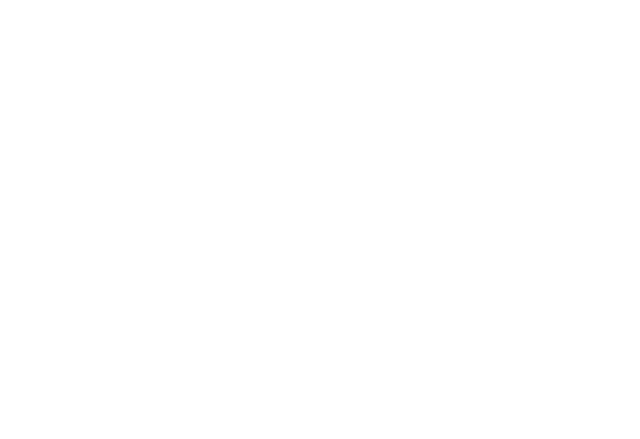
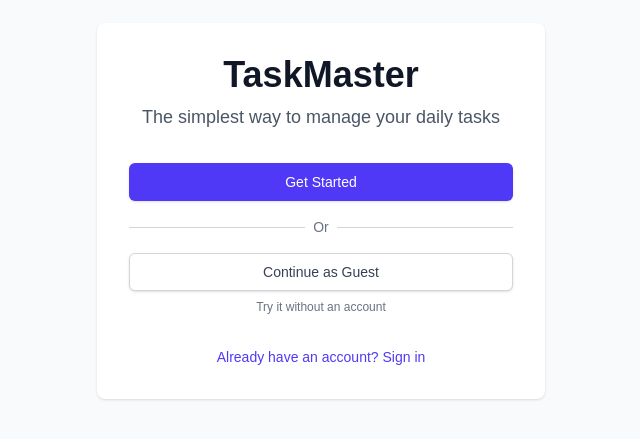
Before and after one commit to nothatbad5-cpu/crud-saas, a Next.js app: page / in a window 1280 px wide. Before the commit this address had no page. Shown: the part 189-628 px from the top of the page, without its empty margins (319-959 px from the left). Built offline with nearby package versions, Linux system fonts and the light colour scheme; no server answers.

Commit message:
Add guest mode: Continue as Guest button on home page and login page

```diff
--- a/src/app/api/stripe/checkout/route.ts
+++ b/src/app/api/stripe/checkout/route.ts
@@ -28,7 +28,7 @@
         mode: 'subscription',
         success_url: `${process.env.NEXT_PUBLIC_BASE_URL}/dashboard?success=true`,
         cancel_url: `${process.env.NEXT_PUBLIC_BASE_URL}/pricing?canceled=true`,
-        customer_email: user.email,
+        ...(user.email && { customer_email: user.email }),
         metadata: {
             user_id: user.id,
         },
--- a/src/app/login/page.tsx
+++ b/src/app/login/page.tsx
@@ -1,4 +1,5 @@
 import { login } from '@/app/auth/actions'
+import GuestLoginButton from '@/components/GuestLoginButton'
 
 export const dynamic = "force-dynamic"
 export const revalidate = 0
@@ -52,6 +53,17 @@
                             Sign in
                         </button>
                     </div>
+                    <div className="relative">
+                        <div className="absolute inset-0 flex items-center">
+                            <div className="w-full border-t border-gray-300" />
+                        </div>
+                        <div className="relative flex justify-center text-sm">
+                            <span className="px-2 bg-white text-gray-500">Or</span>
+                        </div>
+                    </div>
+                    <div>
+                        <GuestLoginButton />
+                    </div>
                     <div className="text-center text-sm">
                         <a href="/signup" className="font-medium text-indigo-600 hover:text-indigo-500">
                             Don&apos;t have an account? Sign up
--- a/src/app/page.tsx
+++ b/src/app/page.tsx
@@ -1,5 +1,57 @@
+import Link from "next/link";
+import GuestLoginButton from "@/components/GuestLoginButton";
+import { createClient } from "@/lib/supabase/server";
 import { redirect } from "next/navigation";
 
-export default function Home() {
-    redirect("/login");
+export default async function Home() {
+    const supabase = await createClient();
+    const { data: { user } } = await supabase.auth.getUser();
+
+    if (user) {
+        redirect("/dashboard");
+    }
+
+    return (
+        <div className="flex min-h-screen items-center justify-center bg-gray-50">
+            <div className="w-full max-w-md space-y-8 p-8 bg-white rounded-lg shadow">
+                <div className="text-center">
+                    <h1 className="text-4xl font-extrabold text-gray-900">TaskMaster</h1>
+                    <p className="mt-2 text-lg text-gray-600">
+                        The simplest way to manage your daily tasks
+                    </p>
+                </div>
+
+                <div className="space-y-4">
+                    <Link
+                        href="/signup"
+                        className="w-full flex justify-center py-2 px-4 border border-transparent rounded-md shadow-sm text-sm font-medium text-white bg-indigo-600 hover:bg-indigo-700 focus:outline-none focus:ring-2 focus:ring-offset-2 focus:ring-indigo-500"
+                    >
+                        Get Started
+                    </Link>
+
+                    <div className="relative">
+                        <div className="absolute inset-0 flex items-center">
+                            <div className="w-full border-t border-gray-300" />
+                        </div>
+                        <div className="relative flex justify-center text-sm">
+                            <span className="px-2 bg-white text-gray-500">Or</span>
+                        </div>
+                    </div>
+
+                    <div>
+                        <GuestLoginButton />
+                        <p className="mt-2 text-xs text-center text-gray-500">
+                            Try it without an account
+                        </p>
+                    </div>
+                </div>
+
+                <div className="text-center text-sm">
+                    <Link href="/login" className="font-medium text-indigo-600 hover:text-indigo-500">
+                        Already have an account? Sign in
+                    </Link>
+                </div>
+            </div>
+        </div>
+    );
 }
--- /dev/null
+++ b/src/components/GuestLoginButton.tsx
@@ -0,0 +1,43 @@
+'use client'
+
+import { createClient } from '@/lib/supabase/client'
+import { useRouter } from 'next/navigation'
+import { useState } from 'react'
+
+export default function GuestLoginButton() {
+    const router = useRouter()
+    const [isLoading, setIsLoading] = useState(false)
+
+    const handleGuestLogin = async () => {
+        setIsLoading(true)
+        try {
+            const supabase = createClient()
+            const { error } = await supabase.auth.signInAnonymously()
+
+            if (error) {
+                console.error('Guest login error:', error)
+                router.push('/login?error=' + encodeURIComponent('Failed to sign in as guest. Please try again.'))
+                return
+            }
+
+            router.push('/dashboard')
+            router.refresh()
+        } catch (error) {
+            console.error('Guest login error:', error)
+            router.push('/login?error=' + encodeURIComponent('An unexpected error occurred.'))
+        } finally {
+            setIsLoading(false)
+        }
+    }
+
+    return (
+        <button
+            type="button"
+            onClick={handleGuestLogin}
+            disabled={isLoading}
+            className="w-full flex justify-center py-2 px-4 border border-gray-300 rounded-md shadow-sm text-sm font-medium text-gray-700 bg-white hover:bg-gray-50 focus:outline-none focus:ring-2 focus:ring-offset-2 focus:ring-indigo-500 disabled:opacity-50 disabled:cursor-not-allowed"
+        >
+            {isLoading ? 'Signing in...' : 'Continue as Guest'}
+        </button>
+    )
+}
```
